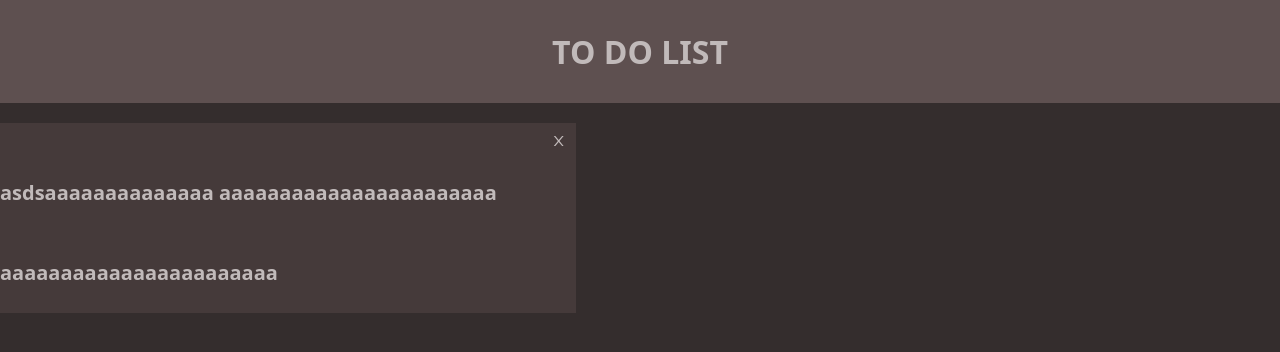
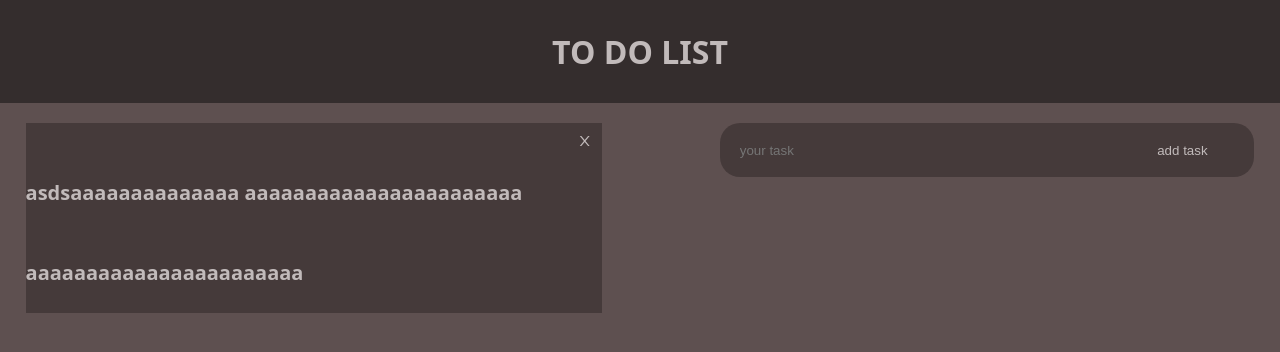
Before and after one commit to ArtemMartynow/react-toDoList, a React (Create React App) app: page / in a window 1280 px wide. Shown: the top 352 px of the page. Built offline with nearby package versions, Linux system fonts and the light colour scheme.

Commit message:
create form and added style

```diff
--- /dev/null
+++ b/src/components/AddTask.js
@@ -0,0 +1,15 @@
+import React from 'react';
+
+
+class AddTask extends React.Component {
+  render() {
+    return (
+      <form>
+        <input placeholder='your task' />
+        <button type='button'>add task</button>
+      </form>
+    )
+  }
+}
+
+export default AddTask
--- a/src/components/Tasks.js
+++ b/src/components/Tasks.js
@@ -1,5 +1,6 @@
 import React from 'react';
 import Task from './Task';
+import AddTask from './AddTask';
 
 
 class Tasks extends React.Component {
@@ -9,13 +10,15 @@ class Tasks extends React.Component {
           <div className='tasks'>
               {this.props.tasks.map((el) => (
                   <Task key={el.id} task={el} />
-              ))}
+                  ))}
+                  <AddTask />
           </div>
           )
       } else {
         return (
             <div className='tasks'>
                 <h1>NO TASKS</h1>
+                <AddTask />
             </div>
             )
       }
--- a/src/index.js
+++ b/src/index.js
@@ -4,6 +4,7 @@ import App from './App'
 import './scss/style.scss'
 import './scss/header.scss'
 import './scss/task.scss'
+import './scss/addTask.scss'
 
 
 const app = ReactDomClient.createRoot(document.getElementById('root'))
--- /dev/null
+++ b/src/scss/addTask.scss
@@ -0,0 +1,27 @@
+form {
+    margin-right: 2%;
+    width: 45%;
+    text-align: end;
+    input {
+        width: 64%;
+        height: 52px;
+        outline: none;
+        padding-left: 20px;
+        background: #453a3a;
+        color: #c1baba;
+        border: 0;
+        border-top-left-radius: 20px;
+        border-bottom-left-radius: 20px;
+    }
+    button {
+        width: 25%;
+        height: 54px;
+        border: 0;
+        color: #c1baba;
+        background: #453a3a;
+        border-radius: 20px;
+        border-top-left-radius: 0;
+        border-bottom-left-radius: 0;
+        cursor: pointer;
+    }
+}
--- a/src/scss/header.scss
+++ b/src/scss/header.scss
@@ -1,5 +1,6 @@
 header {
     background: #5e5050;
+    background: #342d2d;
     text-align: center;
     margin-bottom: 20px;
     h1 {
--- a/src/scss/style.scss
+++ b/src/scss/style.scss
@@ -1,7 +1,7 @@
 body {
     margin: 0;
     padding: 0;
-    background: #342d2d;
+    background: #5e5050;
 }
 h1, h2, h3, h4, h5, p {
     margin: 0;
--- a/src/scss/task.scss
+++ b/src/scss/task.scss
@@ -1,9 +1,15 @@
+.tasks {
+    width: 100%;
+    display: flex;
+    justify-content: space-between;
     .task {
         width: 45%;
         background: #453a3a;
         margin-bottom: 30px;
+        margin-left: 2%;
         h1 {
             line-height: 80px;
             font-size: 20px;
         }
     }
+}
```
Lines whose indentation alone changed are shown as unchanged.
